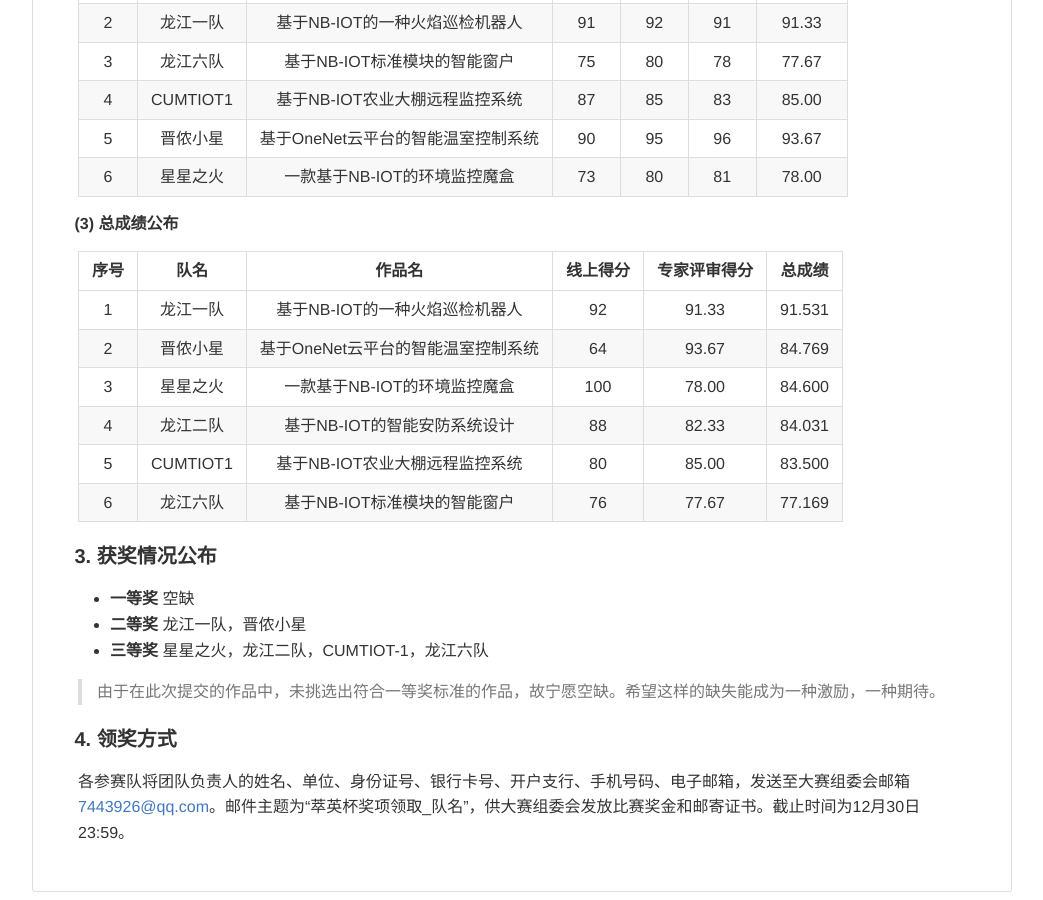
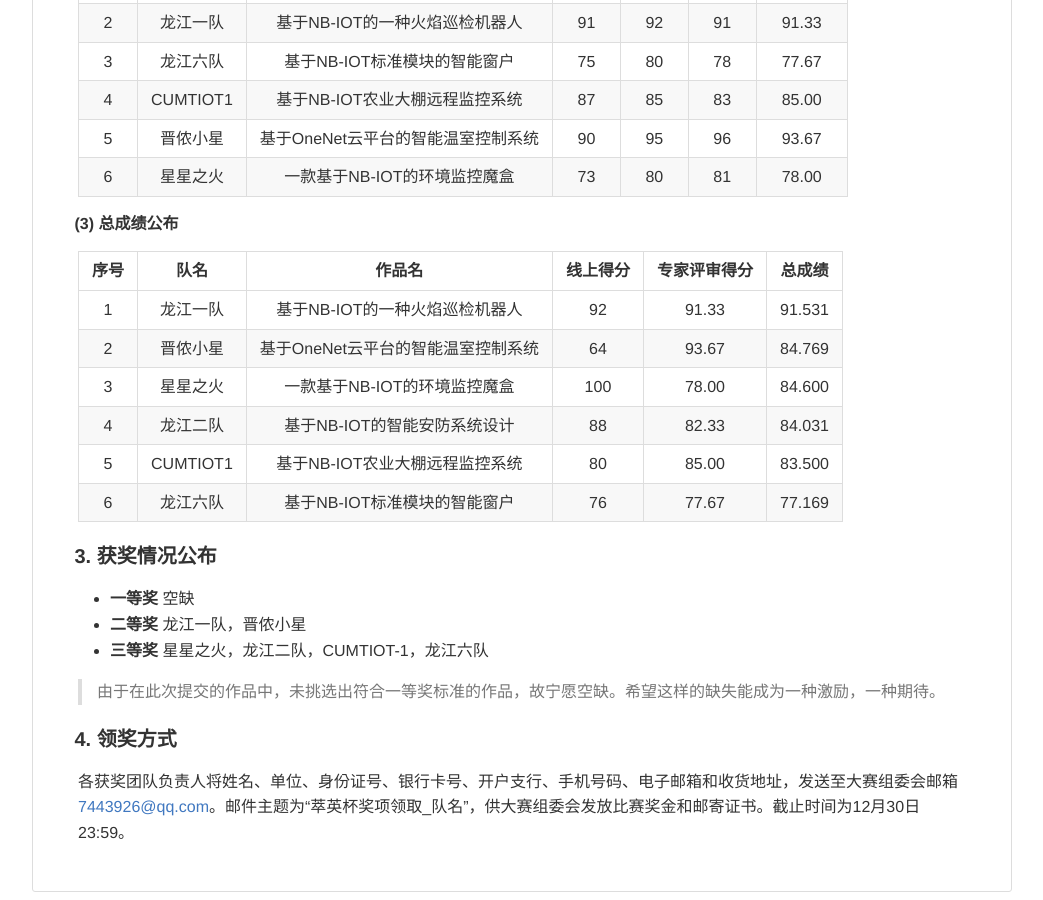
Before and after one commit to COOC-China/cooc-china.github.io, a Jekyll site: the page IOT/index.html, which Jekyll copies as it is, in a window 1280 px wide and 900 px high, scrolled down 1846 px. Shown: the whole window, without its empty margins (118-1161 px from the left). Built offline with Jekyll 4.4.1, drawn with Linux system fonts in a browser that asks for light colours; some web fonts are replaced; comment, search, counter and statistics services are not loaded.

Commit message:
Update index.html

```diff
--- a/IOT/index.html
+++ b/IOT/index.html
@@ -1,5 +1,5 @@
 <!DOCTYPE html>
-<!-- saved from url=(0071)file:///private/var/folders/30/ysm24k151xg07vh_3lrz8h0r0000gn/T/14.html -->
+<!-- saved from url=(0071)file:///private/var/folders/30/ysm24k151xg07vh_3lrz8h0r0000gn/T/36.html -->
 <html><head><meta http-equiv="Content-Type" content="text/html; charset=UTF-8"><meta name="viewport" content="width=device-width, initial-scale=1"><style>@font-face {
   font-family: octicons-anchor;
   src: url(https://cdnjs.cloudflare.com/ajax/libs/octicons/4.4.0/font/octicons.woff) format('woff');
@@ -733,9 +733,9 @@ pre {
   }
 }
 </style><title>README</title></head><body><article class="markdown-body"><h1>
-<a id="user-content-2019萃英杯nb-iot可视化编程创意大赛" class="anchor" href="file:///private/var/folders/30/ysm24k151xg07vh_3lrz8h0r0000gn/T/14.html#2019%E8%90%83%E8%8B%B1%E6%9D%AFnb-iot%E5%8F%AF%E8%A7%86%E5%8C%96%E7%BC%96%E7%A8%8B%E5%88%9B%E6%84%8F%E5%A4%A7%E8%B5%9B" aria-hidden="true"><span aria-hidden="true" class="octicon octicon-link"></span></a>2019萃英杯NB-IOT可视化编程创意大赛</h1>
+<a id="user-content-2019萃英杯nb-iot可视化编程创意大赛" class="anchor" href="file:///private/var/folders/30/ysm24k151xg07vh_3lrz8h0r0000gn/T/36.html#2019%E8%90%83%E8%8B%B1%E6%9D%AFnb-iot%E5%8F%AF%E8%A7%86%E5%8C%96%E7%BC%96%E7%A8%8B%E5%88%9B%E6%84%8F%E5%A4%A7%E8%B5%9B" aria-hidden="true"><span aria-hidden="true" class="octicon octicon-link"></span></a>2019萃英杯NB-IOT可视化编程创意大赛</h1>
 <h3>
-<a id="user-content-一-初赛" class="anchor" href="file:///private/var/folders/30/ysm24k151xg07vh_3lrz8h0r0000gn/T/14.html#%E4%B8%80-%E5%88%9D%E8%B5%9B" aria-hidden="true"><span aria-hidden="true" class="octicon octicon-link"></span></a>一. 初赛</h3>
+<a id="user-content-一-初赛" class="anchor" href="file:///private/var/folders/30/ysm24k151xg07vh_3lrz8h0r0000gn/T/36.html#%E4%B8%80-%E5%88%9D%E8%B5%9B" aria-hidden="true"><span aria-hidden="true" class="octicon octicon-link"></span></a>一. 初赛</h3>
 <p>比赛共提交64件创意方案。经过初评，选中23个方案提供比赛设备。截至比赛截止日10月30日，共提交13件作品。经过4位专家初审，共6件作品入围决赛。</p>
 <table>
 <thead>
@@ -793,24 +793,24 @@ pre {
 </tbody>
 </table>
 <h3>
-<a id="user-content-二-决赛" class="anchor" href="file:///private/var/folders/30/ysm24k151xg07vh_3lrz8h0r0000gn/T/14.html#%E4%BA%8C-%E5%86%B3%E8%B5%9B" aria-hidden="true"><span aria-hidden="true" class="octicon octicon-link"></span></a>二. 决赛</h3>
+<a id="user-content-二-决赛" class="anchor" href="file:///private/var/folders/30/ysm24k151xg07vh_3lrz8h0r0000gn/T/36.html#%E4%BA%8C-%E5%86%B3%E8%B5%9B" aria-hidden="true"><span aria-hidden="true" class="octicon octicon-link"></span></a>二. 决赛</h3>
 <p>总决赛采取线上的方式进行，分为线上拉票和专家评审。</p>
 <ul>
 <li>总决赛设一等奖1名，颁发获奖证书和奖金10000元；设二等奖2名，颁发获奖证书和奖金各5000元；三等奖3名，颁发获奖证书和奖金各2000元。</li>
 <li>以上奖金为税前数额，获奖队伍需按照法律规定自行缴纳相关税费。</li>
 </ul>
 <h4>
-<a id="user-content-1-评分规则" class="anchor" href="file:///private/var/folders/30/ysm24k151xg07vh_3lrz8h0r0000gn/T/14.html#1-%E8%AF%84%E5%88%86%E8%A7%84%E5%88%99" aria-hidden="true"><span aria-hidden="true" class="octicon octicon-link"></span></a>1. 评分规则</h4>
+<a id="user-content-1-评分规则" class="anchor" href="file:///private/var/folders/30/ysm24k151xg07vh_3lrz8h0r0000gn/T/36.html#1-%E8%AF%84%E5%88%86%E8%A7%84%E5%88%99" aria-hidden="true"><span aria-hidden="true" class="octicon octicon-link"></span></a>1. 评分规则</h4>
 <p><strong>总成绩=70%专家评审成绩 + 30%拉票成绩</strong>。</p>
 <h6>
-<a id="user-content-1-专家评审" class="anchor" href="file:///private/var/folders/30/ysm24k151xg07vh_3lrz8h0r0000gn/T/14.html#1-%E4%B8%93%E5%AE%B6%E8%AF%84%E5%AE%A1" aria-hidden="true"><span aria-hidden="true" class="octicon octicon-link"></span></a>(1) 专家评审</h6>
+<a id="user-content-1-专家评审" class="anchor" href="file:///private/var/folders/30/ysm24k151xg07vh_3lrz8h0r0000gn/T/36.html#1-%E4%B8%93%E5%AE%B6%E8%AF%84%E5%AE%A1" aria-hidden="true"><span aria-hidden="true" class="octicon octicon-link"></span></a>(1) 专家评审</h6>
 <ul>
 <li>由3名专家组成评审小组，采取匿名的方式进行打分；</li>
 <li>评分按百分制，其中难易性40分，新颖性30分，可推广性30分。</li>
 <li>取三名专家所给成绩的平均分，作为参赛团队的专家评审成绩。</li>
 </ul>
 <h6>
-<a id="user-content-2-线上拉票" class="anchor" href="file:///private/var/folders/30/ysm24k151xg07vh_3lrz8h0r0000gn/T/14.html#2-%E7%BA%BF%E4%B8%8A%E6%8B%89%E7%A5%A8" aria-hidden="true"><span aria-hidden="true" class="octicon octicon-link"></span></a>(2) 线上拉票</h6>
+<a id="user-content-2-线上拉票" class="anchor" href="file:///private/var/folders/30/ysm24k151xg07vh_3lrz8h0r0000gn/T/36.html#2-%E7%BA%BF%E4%B8%8A%E6%8B%89%E7%A5%A8" aria-hidden="true"><span aria-hidden="true" class="octicon octicon-link"></span></a>(2) 线上拉票</h6>
 <ul>
 <li>
 <p>拉票成绩采取区间法进行成绩换算，换算关系如下表：</p>
@@ -865,9 +865,9 @@ pre {
 </li>
 </ul>
 <h4>
-<a id="user-content-2-成绩公布" class="anchor" href="file:///private/var/folders/30/ysm24k151xg07vh_3lrz8h0r0000gn/T/14.html#2-%E6%88%90%E7%BB%A9%E5%85%AC%E5%B8%83" aria-hidden="true"><span aria-hidden="true" class="octicon octicon-link"></span></a>2. 成绩公布</h4>
+<a id="user-content-2-成绩公布" class="anchor" href="file:///private/var/folders/30/ysm24k151xg07vh_3lrz8h0r0000gn/T/36.html#2-%E6%88%90%E7%BB%A9%E5%85%AC%E5%B8%83" aria-hidden="true"><span aria-hidden="true" class="octicon octicon-link"></span></a>2. 成绩公布</h4>
 <h5>
-<a id="user-content-1-线上成绩公布" class="anchor" href="file:///private/var/folders/30/ysm24k151xg07vh_3lrz8h0r0000gn/T/14.html#1-%E7%BA%BF%E4%B8%8A%E6%88%90%E7%BB%A9%E5%85%AC%E5%B8%83" aria-hidden="true"><span aria-hidden="true" class="octicon octicon-link"></span></a>(1) 线上成绩公布</h5>
+<a id="user-content-1-线上成绩公布" class="anchor" href="file:///private/var/folders/30/ysm24k151xg07vh_3lrz8h0r0000gn/T/36.html#1-%E7%BA%BF%E4%B8%8A%E6%88%90%E7%BB%A9%E5%85%AC%E5%B8%83" aria-hidden="true"><span aria-hidden="true" class="octicon octicon-link"></span></a>(1) 线上成绩公布</h5>
 <table>
 <thead>
 <tr>
@@ -934,7 +934,7 @@ pre {
 <p>投票详情见投票界面“排行榜”</p>
 </blockquote>
 <h5>
-<a id="user-content-2-专家评审成绩公布" class="anchor" href="file:///private/var/folders/30/ysm24k151xg07vh_3lrz8h0r0000gn/T/14.html#2-%E4%B8%93%E5%AE%B6%E8%AF%84%E5%AE%A1%E6%88%90%E7%BB%A9%E5%85%AC%E5%B8%83" aria-hidden="true"><span aria-hidden="true" class="octicon octicon-link"></span></a>(2) 专家评审成绩公布</h5>
+<a id="user-content-2-专家评审成绩公布" class="anchor" href="file:///private/var/folders/30/ysm24k151xg07vh_3lrz8h0r0000gn/T/36.html#2-%E4%B8%93%E5%AE%B6%E8%AF%84%E5%AE%A1%E6%88%90%E7%BB%A9%E5%85%AC%E5%B8%83" aria-hidden="true"><span aria-hidden="true" class="octicon octicon-link"></span></a>(2) 专家评审成绩公布</h5>
 <table>
 <thead>
 <tr>
@@ -1005,7 +1005,7 @@ pre {
 </tbody>
 </table>
 <h5>
-<a id="user-content-3-总成绩公布" class="anchor" href="file:///private/var/folders/30/ysm24k151xg07vh_3lrz8h0r0000gn/T/14.html#3-%E6%80%BB%E6%88%90%E7%BB%A9%E5%85%AC%E5%B8%83" aria-hidden="true"><span aria-hidden="true" class="octicon octicon-link"></span></a>(3) 总成绩公布</h5>
+<a id="user-content-3-总成绩公布" class="anchor" href="file:///private/var/folders/30/ysm24k151xg07vh_3lrz8h0r0000gn/T/36.html#3-%E6%80%BB%E6%88%90%E7%BB%A9%E5%85%AC%E5%B8%83" aria-hidden="true"><span aria-hidden="true" class="octicon octicon-link"></span></a>(3) 总成绩公布</h5>
 <table>
 <thead>
 <tr>
@@ -1069,7 +1069,7 @@ pre {
 </tbody>
 </table>
 <h4>
-<a id="user-content-3-获奖情况公布" class="anchor" href="file:///private/var/folders/30/ysm24k151xg07vh_3lrz8h0r0000gn/T/14.html#3-%E8%8E%B7%E5%A5%96%E6%83%85%E5%86%B5%E5%85%AC%E5%B8%83" aria-hidden="true"><span aria-hidden="true" class="octicon octicon-link"></span></a>3. 获奖情况公布</h4>
+<a id="user-content-3-获奖情况公布" class="anchor" href="file:///private/var/folders/30/ysm24k151xg07vh_3lrz8h0r0000gn/T/36.html#3-%E8%8E%B7%E5%A5%96%E6%83%85%E5%86%B5%E5%85%AC%E5%B8%83" aria-hidden="true"><span aria-hidden="true" class="octicon octicon-link"></span></a>3. 获奖情况公布</h4>
 <ul>
 <li>
 <strong>一等奖</strong>
@@ -1085,8 +1085,8 @@ pre {
 <p>由于在此次提交的作品中，未挑选出符合一等奖标准的作品，故宁愿空缺。希望这样的缺失能成为一种激励，一种期待。</p>
 </blockquote>
 <h4>
-<a id="user-content-4-领奖方式" class="anchor" href="file:///private/var/folders/30/ysm24k151xg07vh_3lrz8h0r0000gn/T/14.html#4-%E9%A2%86%E5%A5%96%E6%96%B9%E5%BC%8F" aria-hidden="true"><span aria-hidden="true" class="octicon octicon-link"></span></a>4. 领奖方式</h4>
-<p>各参赛队将团队负责人的姓名、单位、身份证号、银行卡号、开户支行、手机号码、电子邮箱，发送至大赛组委会邮箱<a href="mailto:7443926@qq.com">7443926@qq.com</a>。邮件主题为“萃英杯奖项领取_队名”，供大赛组委会发放比赛奖金和邮寄证书。截止时间为12月30日23:59。</p>
+<a id="user-content-4-领奖方式" class="anchor" href="file:///private/var/folders/30/ysm24k151xg07vh_3lrz8h0r0000gn/T/36.html#4-%E9%A2%86%E5%A5%96%E6%96%B9%E5%BC%8F" aria-hidden="true"><span aria-hidden="true" class="octicon octicon-link"></span></a>4. 领奖方式</h4>
+<p>各获奖团队负责人将姓名、单位、身份证号、银行卡号、开户支行、手机号码、电子邮箱和收货地址，发送至大赛组委会邮箱<a href="mailto:7443926@qq.com">7443926@qq.com</a>。邮件主题为“萃英杯奖项领取_队名”，供大赛组委会发放比赛奖金和邮寄证书。截止时间为12月30日23:59。</p>
 </article><script async="">
 document.write(
   '<script src="http://' +
```
